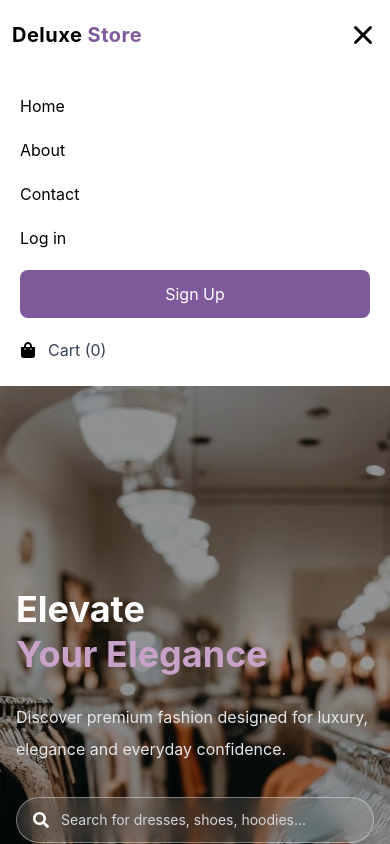
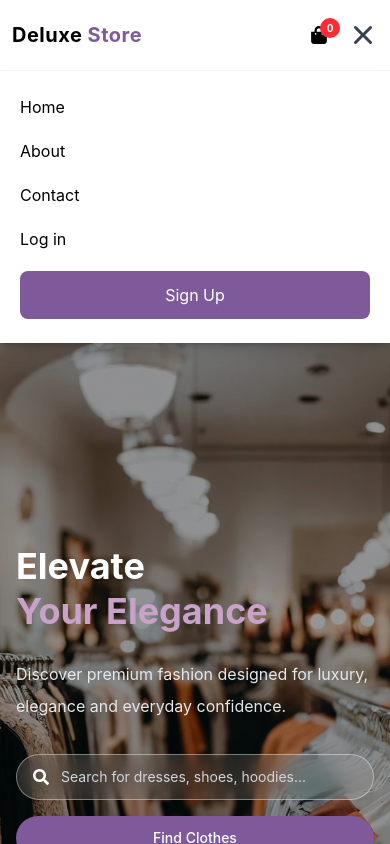
Before and after one commit to Dayomie1107/deluxe-store, a React (Vite) app: page / in a window 390 px wide. Both pictures are taken after a click on the button 363 px from the left and 35 px from the top of the page. Shown: the top 844 px of the page. Built offline with nearby package versions, Linux system fonts and the light colour scheme.

Commit message:
Update navbar mobile cart icon and sticky header

```diff
--- a/src/home/Navbar.jsx
+++ b/src/home/Navbar.jsx
@@ -21,18 +21,21 @@ function Navbar({ cart }) {
   }
 
   return (
-    <nav className='bg-white shadow-md'>
+    <nav className='sticky top-0 z-50 bg-white shadow-md'>
       <div className='max-w-7xl mx-auto px-3 sm:px-5 md:px-8 lg:px-10 py-5 flex items-center justify-between'>
+
 
         <h1 className='text-xl sm:text-2xl md:text-3xl font-bold tracking-wide'>
           Deluxe <span className='text-[#7E5A9B]'>Store</span>
         </h1>
+
 
         <ul className='hidden md:flex items-center md:gap-6 lg:gap-10 text-gray-700 font-semibold text-sm uppercase'>
           <li><Link to='/' className='cursor-pointer hover:text-[#7E5A9B] transition'>Home</Link></li>
           <li><Link to='/about' className='cursor-pointer hover:text-[#7E5A9B] transition'>About</Link></li>
           <li><Link to='/contact' className='cursor-pointer hover:text-[#7E5A9B] transition'>Contact</Link></li>
         </ul>
+
 
         <div className='hidden md:flex sm:gap-2 md:gap-4 lg:gap-6 items-center'>
           {isLoggedIn ? (
@@ -60,15 +63,31 @@ function Navbar({ cart }) {
           </Link>
         </div>
 
-        <button
-          className='md:hidden text-3xl'
-          onClick={() => setMenuOpen(!menuOpen)}>
-          {menuOpen ? <HiX /> : <HiMenuAlt3 />}
-        </button>
+
+        <div className='flex md:hidden items-center gap-4'>
+          <Link to="/cart" className='relative mr-1'>
+            <FaShoppingBag
+              size={18}
+              className="cursor-pointer text-black hover:text-[#7E5A9B]"
+            />
+            <span className="absolute -top-2 -right-3 bg-red-500 text-white text-[10px] w-5 h-5 rounded-full flex items-center justify-center font-bold">
+              {cart ? cart.length : 0}
+            </span>
+          </Link>
+
+          <button
+            className='text-3xl text-gray-700'
+            onClick={() => setMenuOpen(!menuOpen)}
+          >
+            {menuOpen ? <HiX /> : <HiMenuAlt3 />}
+          </button>
+        </div>
+
       </div>
 
+
       {menuOpen && (
-        <div className='md:hidden bg-white shadow-lg'>
+        <div className='md:hidden bg-white shadow-lg border-t border-gray-100'>
           <div className='flex flex-col gap-5 px-5 py-6'>
             <Link to="/" onClick={() => setMenuOpen(false)}>Home</Link>
             <Link to="/about" onClick={() => setMenuOpen(false)}>About</Link>
@@ -93,15 +112,6 @@ function Navbar({ cart }) {
                 </Link>
               </>
             )}
-
-            <Link
-              to="/cart"
-              onClick={() => setMenuOpen(false)}
-              className="flex items-center gap-3"
-            >
-              <FaShoppingBag />
-              <span className='text-gray-700'>Cart ({cart ? cart.length : 0})</span>
-            </Link>
           </div>
         </div>
       )}
```
Also changed, not shown: src/Components/Shop/Receipt.jsx (+4 -4 lines).
